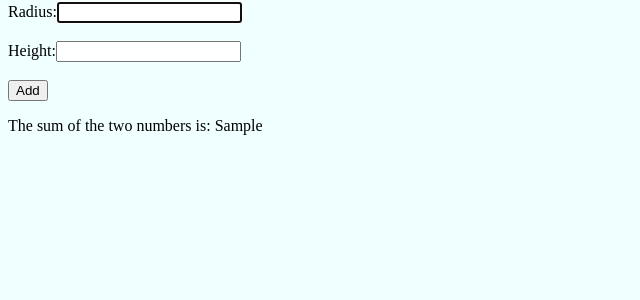
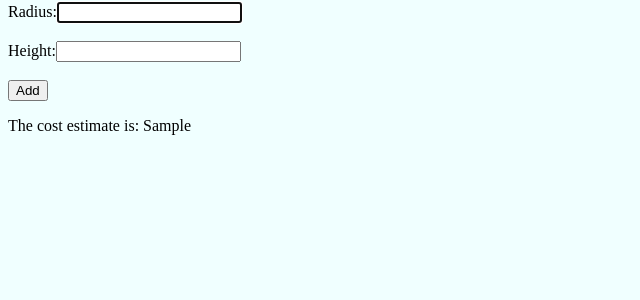
Before and after one commit to daspin15/vtm_site, a Flask app: template templates/estimate.html in a window 1280 px wide. Shown: the part 248-548 px from the top of the page, without its empty margins (0-640 px from the left). Run offline with Flask 2, Linux system fonts and the light colour scheme; the template is opened without the code that fills it: most values are stand-ins (such as "Sample title", 1, 10 or a date in 2020).

Commit message:
Cost Estimate String-FinalCommit

```diff
--- a/templates/estimate.html
+++ b/templates/estimate.html
@@ -21,7 +21,7 @@
 
 
 {% if myValue %}
-<p> The sum of the two numbers is: {{ myValue }}</p>
+<p> The cost estimate is: {{ myValue }}</p>
 {% endif %}
 
 {% endblock %}
```
